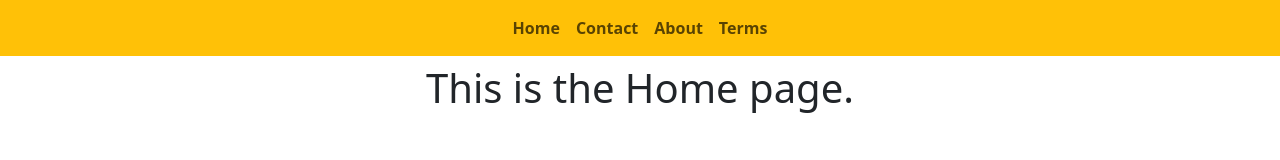
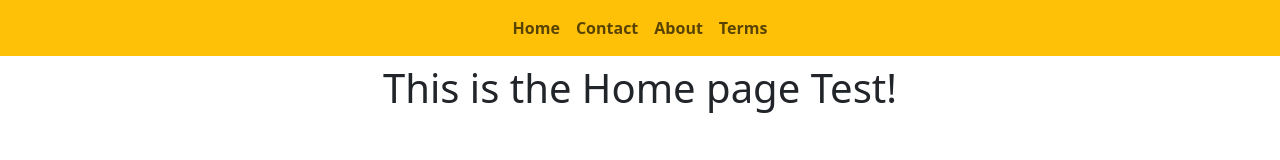
Before and after one commit to srijonashraf/Basic-Node-Navigate, a website: page home.html in a window 1280 px wide. Drawn offline with nearby package versions, Linux system fonts and the light colour scheme.

Commit message:
Update home.html

```diff
--- a/home.html
+++ b/home.html
@@ -31,7 +31,7 @@
       </nav>
     </div>
 
-    <h1 class="text-center mt-2">This is the Home page.</h1>
+    <h1 class="text-center mt-2">This is the Home page Test!</h1>
 
     <script
       src="https://cdn.jsdelivr.net/npm/bootstrap@5.3.1/dist/js/bootstrap.bundle.min.js"
```
